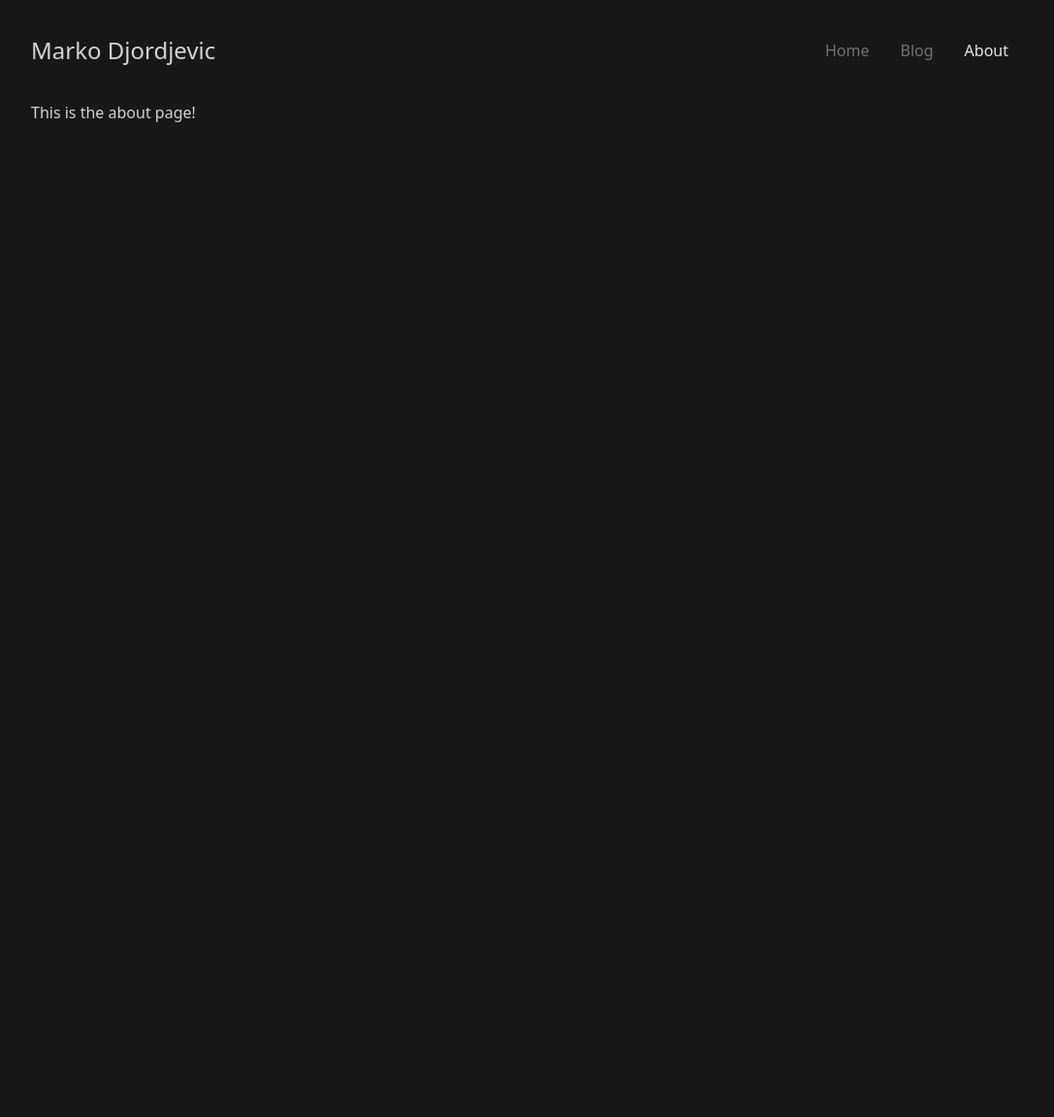
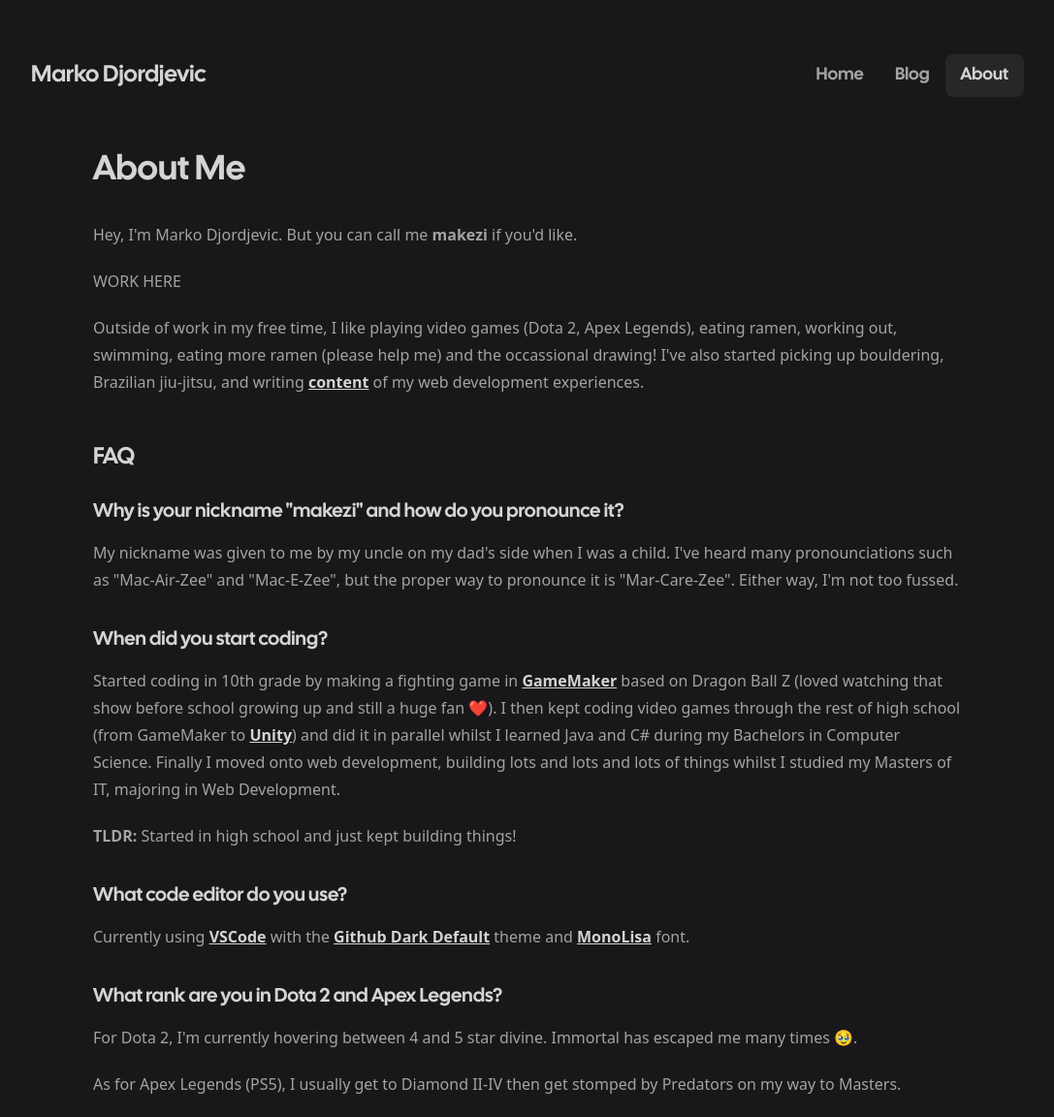
Before and after one commit to makezi/markodjordjevic.com, a Next.js app: page /about in a window 1280 px wide. Shown: the whole page at 97% size, without its empty margins (96-1183 px from the left). Before the commit the page ends 800 px from the top, so only its background shows below. Built offline with nearby package versions, Linux system fonts and the light colour scheme.

Commit message:
Add some content to pages

```diff
--- a/app/about/page.tsx
+++ b/app/about/page.tsx
@@ -1,9 +1,78 @@
 import type { Metadata } from 'next';
+import Link from 'next/link';
 
 export const metadata: Metadata = {
   title: 'About'
 };
 
 export default function AboutPage() {
-  return <h2>This is the about page!</h2>;
+  return (
+    <section className="prose mx-auto max-w-4xl">
+      <h1>About Me</h1>
+
+      <p>
+        Hey, I'm Marko Djordjevic. But you can call me <strong>makezi</strong>{' '}
+        if you'd like.
+      </p>
+
+      <p>WORK HERE</p>
+
+      <p>
+        Outside of work in my free time, I like playing video games (Dota 2,
+        Apex Legends), eating ramen, working out, swimming, eating more ramen
+        (please help me) and the occassional drawing! I've also started picking
+        up bouldering, Brazilian jiu-jitsu, and writing{' '}
+        <Link href="/blog">content</Link> of my web development experiences.
+      </p>
+
+      <div>
+        <h2>FAQ</h2>
+
+        <h3>Why is your nickname "makezi" and how do you pronounce it?</h3>
+        <p>
+          My nickname was given to me by my uncle on my dad's side when I was a
+          child. I've heard many pronounciations such as "Mac-Air-Zee" and
+          "Mac-E-Zee", but the proper way to pronounce it is "Mar-Care-Zee".
+          Either way, I'm not too fussed.
+        </p>
+
+        <h3>When did you start coding?</h3>
+        <p>
+          Started coding in 10th grade by making a fighting game in{' '}
+          <Link href="https://gamemaker.io/en">GameMaker</Link> based on Dragon
+          Ball Z (loved watching that show before school growing up and still a
+          huge fan ❤️). I then kept coding video games through the rest of high
+          school (from GameMaker to <Link href="https://unity.com/">Unity</Link>
+          ) and did it in parallel whilst I learned Java and C# during my
+          Bachelors in Computer Science. Finally I moved onto web development,
+          building lots and lots and lots of things whilst I studied my Masters
+          of IT, majoring in Web Development.
+        </p>
+        <p>
+          <strong>TLDR:</strong> Started in high school and just kept building
+          things!
+        </p>
+
+        <h3>What code editor do you use?</h3>
+        <p>
+          Currently using{' '}
+          <Link href="https://code.visualstudio.com/">VSCode</Link> with the{' '}
+          <Link href="https://marketplace.visualstudio.com/items?itemName=GitHub.github-vscode-theme">
+            Github Dark Default
+          </Link>{' '}
+          theme and <Link href="https://www.monolisa.dev/">MonoLisa</Link> font.
+        </p>
+
+        <h3>What rank are you in Dota 2 and Apex Legends?</h3>
+        <p>
+          For Dota 2, I'm currently hovering between 4 and 5 star divine.
+          Immortal has escaped me many times 🥹.
+        </p>
+        <p>
+          As for Apex Legends (PS5), I usually get to Diamond II-IV then get
+          stomped by Predators on my way to Masters.
+        </p>
+      </div>
+    </section>
+  );
 }
--- a/app/blog/page.tsx
+++ b/app/blog/page.tsx
@@ -7,8 +7,8 @@ export const metadata: Metadata = {
 
 export default function BlogPage() {
   return (
-    <section>
-      <h1 className="text-4xl font-bold">Blog</h1>
+    <section className="prose mx-auto max-w-4xl">
+      <h1>Blog</h1>
     </section>
   );
 }
--- a/app/page.tsx
+++ b/app/page.tsx
@@ -1,3 +1,7 @@
 export default function HomePage() {
-  return <span>Hello World!</span>;
+  return (
+    <section className="prose mx-auto max-w-4xl">
+      <h1>Hey there, I'm Marko Djordjevic</h1>
+    </section>
+  );
 }
--- a/components/header/header.tsx
+++ b/components/header/header.tsx
@@ -2,8 +2,12 @@ import { NavBar } from './nav-bar';
 
 export function Header() {
   return (
-    <header className="flex items-center justify-between px-4 py-8 lg:px-0">
-      <h1 className="text-2xl font-medium">Marko Djordjevic</h1>
+    <header className="flex items-center justify-between px-4 py-14 lg:px-0">
+      <div className="flex items-center gap-4">
+        <h1 className="font-heading text-2xl text-neutral-300">
+          Marko Djordjevic
+        </h1>
+      </div>
       <NavBar />
     </header>
   );
--- a/components/header/nav-bar.tsx
+++ b/components/header/nav-bar.tsx
@@ -35,9 +35,9 @@ export function NavBar() {
               <Link
                 href={path}
                 className={cn(
-                  'font-medium text-neutral-500 transition-all hover:text-neutral-200',
+                  'font-heading text-lg text-neutral-400 transition-all hover:text-neutral-300',
                   {
-                    'text-neutral-200': isActive
+                    'text-neutral-300': isActive
                   }
                 )}
               >
@@ -45,7 +45,7 @@ export function NavBar() {
                 {isActive ? (
                   <div
                     className={cn(
-                      'absolute inset-0 -z-10 h-full rounded-lg bg-zinc-900'
+                      'absolute inset-0 -z-10 h-full rounded-lg bg-zinc-800'
                     )}
                   />
                 ) : null}
```
